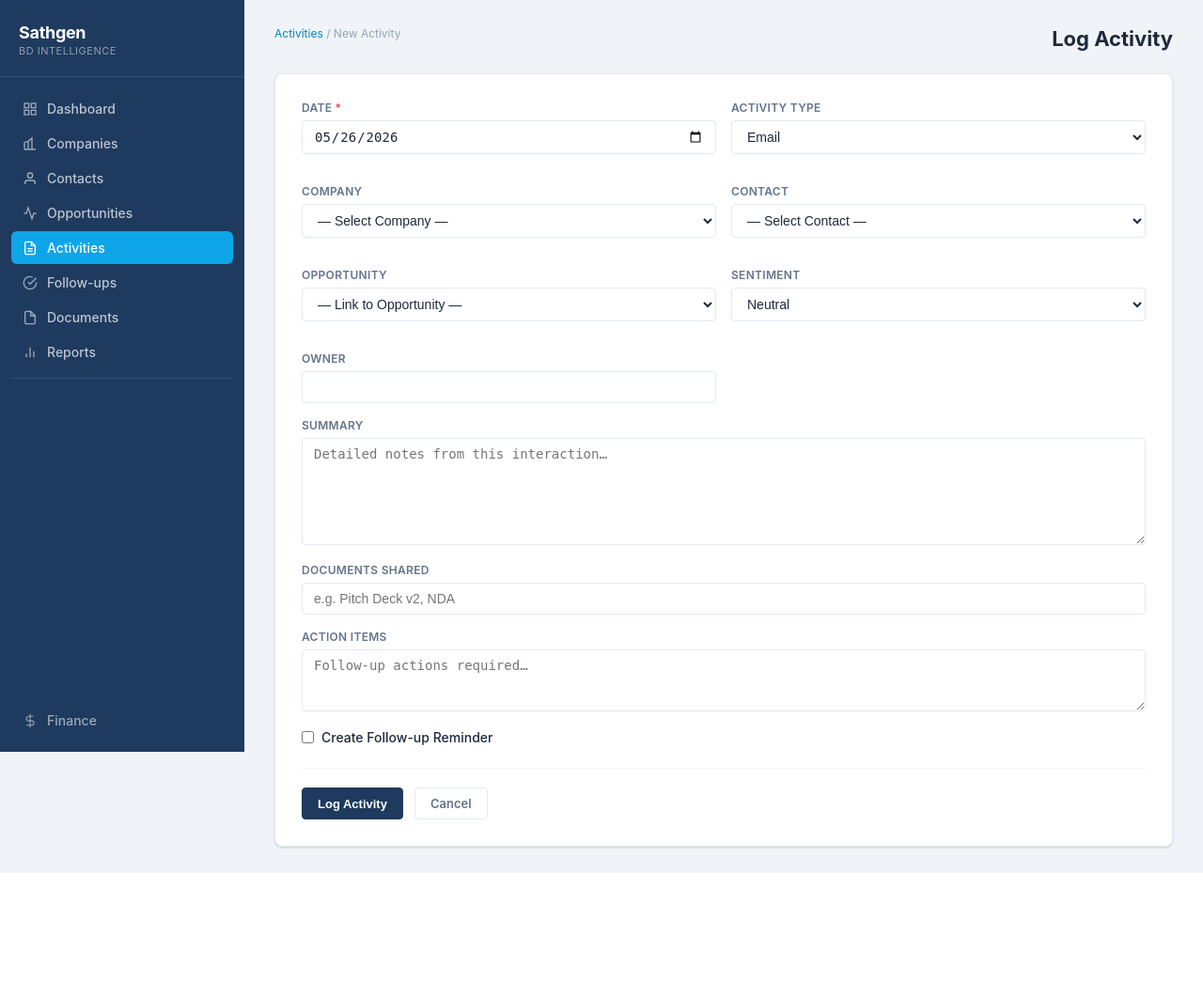
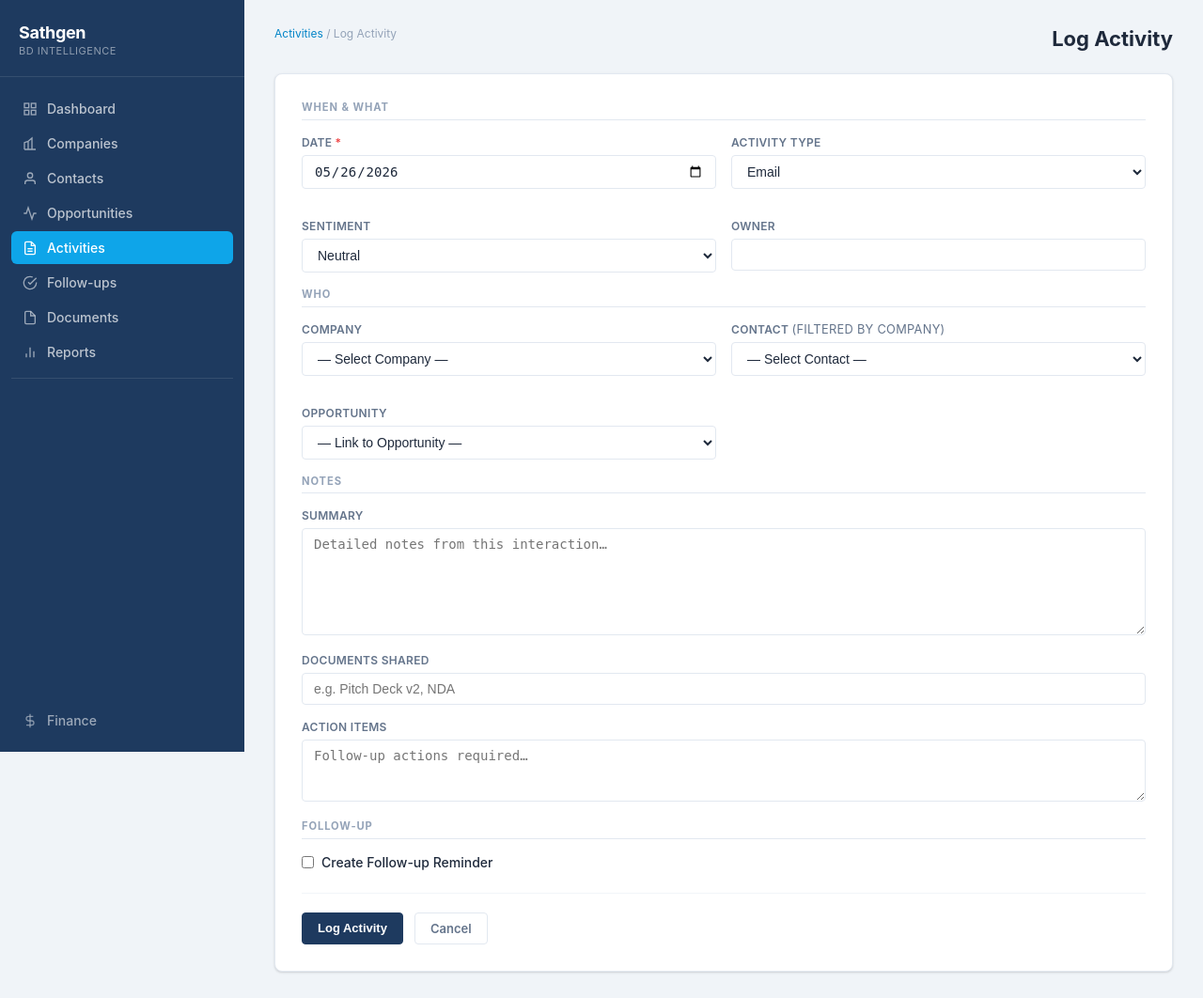
Before and after one commit to padmaja-artsee/sathgendashboard, a FastAPI app: page /activities/new in a window 1280 px wide. Shown: the whole page at 94% size. Before the commit the page ends 929 px from the top, so only its background shows below. Run offline with FastAPI, Linux system fonts and the light colour scheme; data that the repository does not hold is empty.

Commit message:
activities: add edit support and company-filtered contact dropdown
Co-authored-by: Cursor <cursoragent@cursor.com>

```diff
--- a/app/main.py
+++ b/app/main.py
@@ -625,6 +625,64 @@ async def activity_detail(request: Request, activity_id: int):
     ))
 
 
+@app.get("/activities/{activity_id}/edit", response_class=HTMLResponse)
+async def activity_edit_form(request: Request, activity_id: int):
+    activity = get_activity(activity_id)
+    if not activity:
+        return RedirectResponse("/activities", status_code=303)
+    cid = activity.get('company_id')
+    contacts = list_contacts(company_id=cid) if cid else list_contacts()
+    return templates.TemplateResponse("activity_form.html", ctx(
+        request, page="activities",
+        activity=activity,
+        companies=list_companies(),
+        contacts=contacts,
+        opportunities=list_opportunities(status='open'),
+        preset_company_id=str(cid) if cid else "",
+        preset_contact_id=str(activity.get('contact_id') or ""),
+        preset_opportunity_id=str(activity.get('opportunity_id') or ""),
+        today=_today(),
+        action=f"/activities/{activity_id}/edit",
+    ))
+
+
+@app.post("/activities/{activity_id}/edit")
+async def activity_edit_post(
+    activity_id: int,
+    next_url: str = Form(""),
+    company_id: str = Form(""),
+    contact_id: str = Form(""),
+    opportunity_id: str = Form(""),
+    activity_date: str = Form(...),
+    activity_type: str = Form("email"),
+    subject: str = Form(""),
+    summary: str = Form(""),
+    documents_shared: str = Form(""),
+    action_items: str = Form(""),
+    follow_up_required: str = Form(""),
+    follow_up_date: str = Form(""),
+    follow_up_priority: str = Form("medium"),
+    sentiment: str = Form("neutral"),
+    owner: str = Form(""),
+):
+    cid = int(company_id) if company_id.isdigit() else None
+    update_activity(activity_id, {
+        'company_id': cid,
+        'contact_id': int(contact_id) if contact_id.isdigit() else None,
+        'opportunity_id': int(opportunity_id) if opportunity_id.isdigit() else None,
+        'activity_date': activity_date, 'activity_type': activity_type,
+        'subject': subject, 'summary': summary, 'documents_shared': documents_shared,
+        'action_items': action_items, 'follow_up_required': bool(follow_up_required),
+        'follow_up_date': follow_up_date, 'follow_up_priority': follow_up_priority,
+        'sentiment': sentiment, 'owner': owner,
+    })
+    if next_url.startswith("/"):
+        return RedirectResponse(next_url, status_code=303)
+    if cid:
+        return RedirectResponse(f"/companies/{cid}?tab=activities", status_code=303)
+    return RedirectResponse("/activities", status_code=303)
+
+
 @app.post("/activities/{activity_id}/delete")
 async def activity_delete(activity_id: int, next_url: str = Form("")):
     act = get_activity(activity_id)
@@ -633,7 +691,7 @@ async def activity_delete(activity_id: int, next_url: str = Form("")):
     if next_url.startswith("/"):
         return RedirectResponse(next_url, status_code=303)
     if cid:
-        return RedirectResponse(f"/companies/{cid}", status_code=303)
+        return RedirectResponse(f"/companies/{cid}?tab=activities", status_code=303)
     return RedirectResponse("/activities", status_code=303)
 
 
--- a/templates/activity_form.html
+++ b/templates/activity_form.html
@@ -1,13 +1,18 @@
 {% extends "base.html" %}
-{% block title %}Log Activity — Sathgen BD CRM{% endblock %}
+{% block title %}{{ 'Edit' if activity else 'Log' }} Activity — Sathgen BD CRM{% endblock %}
 {% block content %}
 <div class="page-header">
-  <div class="breadcrumb"><a href="/activities">Activities</a> / <span>New Activity</span></div>
-  <h1>Log Activity</h1>
+  <div class="breadcrumb"><a href="/activities">Activities</a> / <span>{{ 'Edit Activity' if activity else 'Log Activity' }}</span></div>
+  <h1>{{ 'Edit Activity' if activity else 'Log Activity' }}</h1>
 </div>
 
 <div class="card form-card">
   <form method="post" action="{{ action }}">
+    {% if activity %}
+    <input type="hidden" name="next_url" value="/companies/{{ activity.company_id }}?tab=activities">
+    {% endif %}
+
+    <div class="form-section-label">When &amp; What</div>
     <div class="form-grid-2">
       <div class="form-group">
         <label class="form-label">Date <span class="required">*</span></label>
@@ -17,13 +22,29 @@
         <label class="form-label">Activity Type</label>
         <select name="activity_type" class="form-select">
           {% for val in ['email','call','meeting','linkedin','conference','intro','data_room','note'] %}
-          <option value="{{ val }}" {% if activity and activity.activity_type == val %}selected{% elif not activity and val == 'email' %}selected{% endif %}>{{ val | title }}</option>
+          <option value="{{ val }}" {% if activity and activity.activity_type == val %}selected{% elif not activity and val == 'email' %}selected{% endif %}>{{ val | replace('_',' ') | title }}</option>
           {% endfor %}
         </select>
       </div>
       <div class="form-group">
+        <label class="form-label">Sentiment</label>
+        <select name="sentiment" class="form-select">
+          {% for val, label in [('very_positive','Very Positive'),('positive','Positive'),('neutral','Neutral'),('negative','Negative'),('very_negative','Very Negative')] %}
+          <option value="{{ val }}" {% if activity and activity.sentiment == val %}selected{% elif not activity and val == 'neutral' %}selected{% endif %}>{{ label }}</option>
+          {% endfor %}
+        </select>
+      </div>
+      <div class="form-group">
+        <label class="form-label">Owner</label>
+        <input type="text" name="owner" value="{{ activity.owner if activity else '' }}" class="form-control">
+      </div>
+    </div>
+
+    <div class="form-section-label">Who</div>
+    <div class="form-grid-2">
+      <div class="form-group">
         <label class="form-label">Company</label>
-        <select name="company_id" class="form-select" id="act-company-select">
+        <select name="company_id" class="form-select" id="act-company-select" onchange="loadContacts(this.value)">
           <option value="">— Select Company —</option>
           {% for c in companies %}
           <option value="{{ c.id }}"
@@ -34,7 +55,7 @@
         </select>
       </div>
       <div class="form-group">
-        <label class="form-label">Contact</label>
+        <label class="form-label">Contact <span class="text-muted" style="font-weight:400;font-size:.8rem">(filtered by company)</span></label>
         <select name="contact_id" class="form-select" id="act-contact-select">
           <option value="">— Select Contact —</option>
           {% for c in contacts %}
@@ -57,19 +78,9 @@
           {% endfor %}
         </select>
       </div>
-      <div class="form-group">
-        <label class="form-label">Sentiment</label>
-        <select name="sentiment" class="form-select">
-          {% for val, label in [('very_positive','Very Positive'),('positive','Positive'),('neutral','Neutral'),('negative','Negative'),('very_negative','Very Negative')] %}
-          <option value="{{ val }}" {% if activity and activity.sentiment == val %}selected{% elif not activity and val == 'neutral' %}selected{% endif %}>{{ label }}</option>
-          {% endfor %}
-        </select>
-      </div>
-      <div class="form-group">
-        <label class="form-label">Owner</label>
-        <input type="text" name="owner" value="{{ activity.owner if activity else '' }}" class="form-control">
-      </div>
     </div>
+
+    <div class="form-section-label">Notes</div>
     <div class="form-group">
       <label class="form-label">Summary</label>
       <textarea name="summary" class="form-control" rows="6" placeholder="Detailed notes from this interaction…">{{ activity.summary if activity else '' }}</textarea>
@@ -82,9 +93,13 @@
       <label class="form-label">Action Items</label>
       <textarea name="action_items" class="form-control" rows="3" placeholder="Follow-up actions required…">{{ activity.action_items if activity else '' }}</textarea>
     </div>
+
+    <div class="form-section-label">Follow-up</div>
     <div class="form-group">
       <label class="form-label checkbox-label">
-        <input type="checkbox" name="follow_up_required" id="follow-up-checkbox" value="1" {% if activity and activity.follow_up_required %}checked{% endif %}>
+        <input type="checkbox" name="follow_up_required" id="follow-up-checkbox" value="1"
+          {% if activity and activity.follow_up_required %}checked{% endif %}
+          onchange="document.getElementById('followup-fields').classList.toggle('hidden', !this.checked)">
         Create Follow-up Reminder
       </label>
     </div>
@@ -97,15 +112,43 @@
         <label class="form-label">Follow-up Priority</label>
         <select name="follow_up_priority" class="form-select">
           {% for val in ['urgent','high','medium','low'] %}
-          <option value="{{ val }}" {% if val == 'medium' %}selected{% endif %}>{{ val | title }}</option>
+          <option value="{{ val }}"
+            {% if activity and activity.follow_up_priority == val %}selected
+            {% elif not activity and val == 'medium' %}selected{% endif %}>{{ val | title }}</option>
           {% endfor %}
         </select>
       </div>
     </div>
+
     <div class="form-actions">
-      <button type="submit" class="btn btn-primary">Log Activity</button>
+      <button type="submit" class="btn btn-primary">{{ 'Save Changes' if activity else 'Log Activity' }}</button>
+      {% if activity and activity.company_id %}
+      <a href="/companies/{{ activity.company_id }}?tab=activities" class="btn btn-ghost">Cancel</a>
+      {% else %}
       <a href="/activities" class="btn btn-ghost">Cancel</a>
+      {% endif %}
     </div>
   </form>
 </div>
+
+<script>
+// Dynamically reload contact dropdown when company changes
+async function loadContacts(companyId) {
+  const sel = document.getElementById('act-contact-select');
+  const current = sel.value;
+  sel.innerHTML = '<option value="">— Select Contact —</option>';
+  if (!companyId) return;
+  try {
+    const res = await fetch('/api/contacts-for-company?company_id=' + companyId);
+    const data = await res.json();
+    data.forEach(c => {
+      const opt = document.createElement('option');
+      opt.value = c.id;
+      opt.textContent = c.name;
+      if (String(c.id) === String(current)) opt.selected = true;
+      sel.appendChild(opt);
+    });
+  } catch(e) {}
+}
+</script>
 {% endblock %}
--- a/templates/company_detail.html
+++ b/templates/company_detail.html
@@ -206,8 +206,9 @@
       {% if a.summary %}<div class="timeline-body">{{ a.summary }}</div>{% endif %}
       {% if a.contact_name %}<div class="timeline-contact">Contact: {{ a.contact_name }}</div>{% endif %}
       <div class="timeline-actions">
+        <a href="/activities/{{ a.id }}/edit" class="btn btn-outline btn-sm">Edit</a>
         <form method="post" action="/activities/{{ a.id }}/delete" class="inline-form" data-confirm="Delete this activity?">
-          <input type="hidden" name="next_url" value="/companies/{{ detail.id }}">
+          <input type="hidden" name="next_url" value="/companies/{{ detail.id }}?tab=activities">
           <button class="btn btn-ghost btn-sm">Delete</button>
         </form>
       </div>
```
